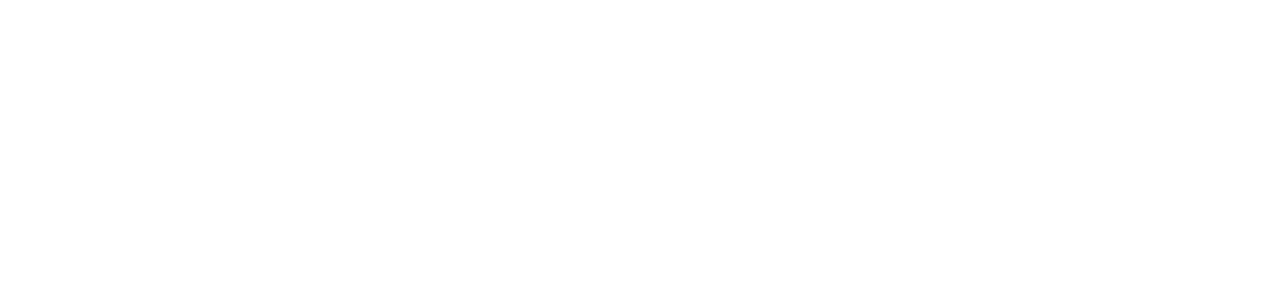
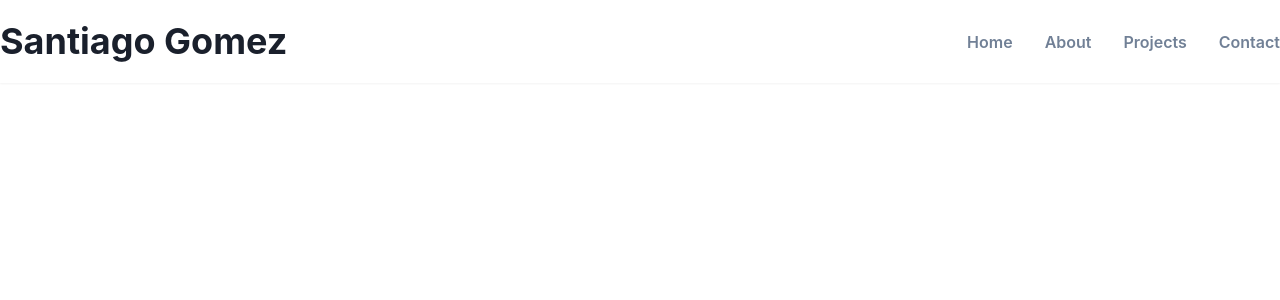
Before and after one commit to 2G2-99/my-portfolio, a React (Vite) app: page /contact in a window 1280 px wide. Shown: the top 300 px of the page. Built offline with nearby package versions, Linux system fonts and the light colour scheme.

Commit message:
Navbar added

```diff
--- a/src/App.jsx
+++ b/src/App.jsx
@@ -1,16 +1,21 @@
+import { Box } from '@chakra-ui/react';
 import { BrowserRouter as Router, Route, Routes } from 'react-router-dom';
+import Navbar from './components/Navbar';
 
 import { Home, About, Projects, Contact } from './pages/export';
 
 function App() {
 	return (
 		<Router>
-			<Routes>
-				<Route path="/" element={<Home />} />
-				<Route path="/about" element={<About />} />
-				<Route path="/projects" element={<Projects />} />
-				<Route path="/contact" element={<Contact />} />
-			</Routes>
+			<Box id="root-body" h="100vh">
+				<Navbar />
+				<Routes>
+					<Route path="/home" element={<Home />} />
+					<Route path="/about" element={<About />} />
+					<Route path="/projects" element={<Projects />} />
+					<Route path="/contact" element={<Contact />} />
+				</Routes>
+			</Box>
 		</Router>
 	);
 }
--- /dev/null
+++ b/src/components/Navbar/index.jsx
@@ -0,0 +1,123 @@
+import {
+	Box,
+	Button,
+	ButtonGroup,
+	Container,
+	Flex,
+	Spacer,
+	Heading,
+	useBreakpointValue,
+} from '@chakra-ui/react';
+import { NavLink as RouterLink } from 'react-router-dom';
+
+export const Navbar = () => {
+	// Check on viewport for breakpoint
+	const isDesktop = useBreakpointValue({
+		base: false,
+		lg: true,
+	});
+
+	return (
+		<Box
+			as="section"
+			pb={{
+				base: '12',
+				md: '24',
+			}}
+		>
+			<Box
+				as="nav"
+				bg="bg-surface"
+				boxShadow="sm"
+				py={{
+					base: '4',
+					lg: '5',
+				}}
+			>
+				<Flex justify="space-between">
+					{isDesktop ? (
+						<>
+							<Flex justify="space-between" flex="1">
+								<Heading as="h1">Santiago Gomez</Heading>
+								<Spacer />
+								<ButtonGroup variant="link" spacing="8">
+									{['Home', 'About', 'Projects', 'Contact'].map(item => (
+										<Button
+											as={RouterLink}
+											to={item.toLowerCase()}
+											key={item}
+											className={({ isActive }) =>
+												isActive ? 'nav-link active' : 'nav-link'
+											}
+										>
+											{item}
+										</Button>
+									))}
+								</ButtonGroup>
+							</Flex>
+						</>
+					) : (
+						<Flex justify="center" flex="1" wrap={'wrap'}>
+							<Heading as="h1">Santiago Gomez</Heading>
+							<ButtonGroup variant="link" spacing="8">
+								{['Home', 'About', 'Projects', 'Contact'].map(item => (
+									<Button
+										as={RouterLink}
+										to={item.toLowerCase()}
+										key={item}
+										className={({ isActive }) =>
+											isActive ? 'nav-link active' : 'nav-link'
+										}
+									>
+										{item}
+									</Button>
+								))}
+							</ButtonGroup>
+						</Flex>
+					)}
+				</Flex>
+			</Box>
+		</Box>
+	);
+};
+
+export default Navbar;
+
+/**
+ * {isDesktop ? (
+							<Flex justify="space-between" flex="1">
+								<ButtonGroup variant="link" spacing="8">
+									{['Home', 'About', 'Projects', 'Contact'].map(item => (
+										<Button
+											as={RouterLink}
+											to={item.toLowerCase()}
+											key={item}
+											className={({ isActive }) =>
+												isActive ? 'nav-link active' : 'nav-link'
+											}
+										>
+											{item}
+										</Button>
+									))}
+								</ButtonGroup>
+							</Flex>
+						) : (
+							<Flex justify="center" flex="1" wrap={'wrap'}>
+								<Heading as="h1">Santiago Gomez</Heading>
+								<ButtonGroup variant="link" spacing="8">
+									{['Home', 'About', 'Projects', 'Contact'].map(item => (
+										<Button
+											as={RouterLink}
+											to={item.toLowerCase()}
+											key={item}
+											className={({ isActive }) =>
+												isActive ? 'nav-link active' : 'nav-link'
+											}
+										>
+											{item}
+										</Button>
+									))}
+								</ButtonGroup>
+							</Flex>
+						)}
+ */
--- /dev/null
+++ b/src/components/export.js
@@ -0,0 +1,3 @@
+import Navbar from './Navbar';
+
+export { Navbar };
```
